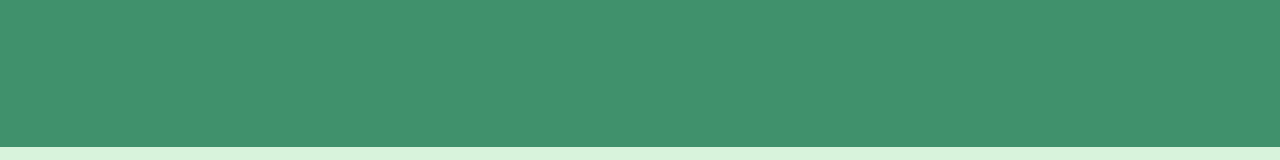
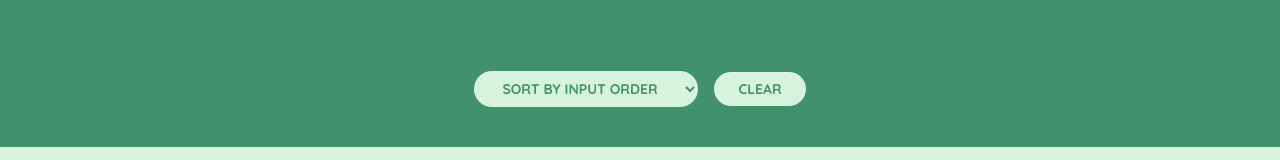
Before and after one commit to Franmb93/shop-list, a React (Create React App) app: page / in a window 1280 px wide. Shown: the part 559-719 px from the top of the page. Built offline with nearby package versions, Linux system fonts and the light colour scheme.

Commit message:
[ShoppingLIst] Added sorting and 'clear' button to clear the whole list

```diff
--- a/src/App.js
+++ b/src/App.js
@@ -29,6 +29,10 @@
     );
   }
 
+  function handleClearItems() {
+    setItems([]);
+  }
+
   useEffect(() => {
     if (
       process.env.NODE_ENV !== "production" &&
@@ -46,6 +50,7 @@
         items={items}
         onDeleteItem={handleDeleteItem}
         onToggleItem={handleToggleItem}
+        onClearItems={handleClearItems}
       ></ShoppingList>
       <Statistics items={items}></Statistics>
     </div>
--- a/src/components/ShoppingList.js
+++ b/src/components/ShoppingList.js
@@ -1,10 +1,36 @@
+import { useState } from "react";
 import Item from "./Item";
 
-export default function ShoppingList({ items, onDeleteItem, onToggleItem }) {
+export default function ShoppingList({
+  items,
+  onDeleteItem,
+  onToggleItem,
+  onClearItems,
+}) {
+  const [sortBy, setSortBy] = useState("");
+
+  let sortedItems = [...items];
+
+  if (sortBy === "input") {
+    sortedItems = [...items];
+  }
+
+  if (sortBy === "packed") {
+    sortedItems.sort((a, b) => {
+      return a.packed - b.packed;
+    });
+  }
+
+  if (sortBy === "description") {
+    sortedItems.sort((a, b) => {
+      return a.description.localeCompare(b.description);
+    });
+  }
+
   return (
     <div className="list">
       <ul>
-        {items.map((item) => {
+        {sortedItems.map((item) => {
           return (
             <Item
               key={item.id}
@@ -15,6 +41,17 @@
           );
         })}
       </ul>
+
+      <div className="actions">
+        <select value={sortBy} onChange={(e) => setSortBy(e.target.value)}>
+          <option value="input">Sort by input order</option>
+          <option value="description">Sort by description</option>
+          <option value="packed">Sort by packed</option>
+        </select>
+        <button className="btn" onClick={onClearItems}>
+          Clear
+        </button>
+      </div>
     </div>
   );
 }
```
